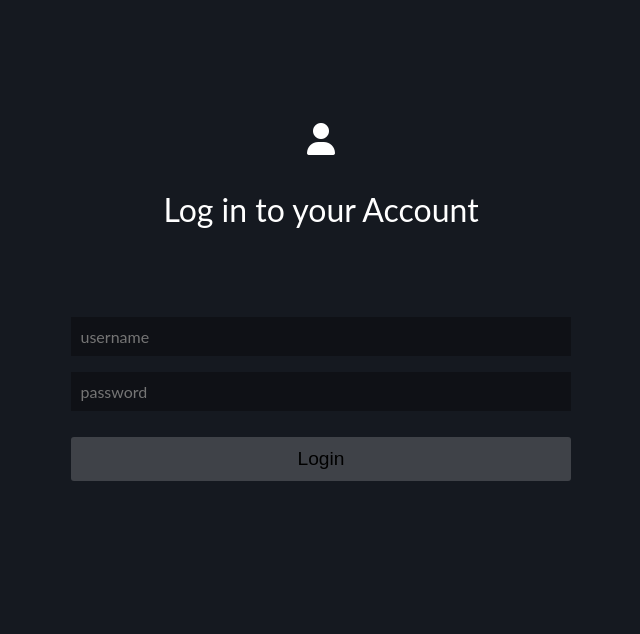
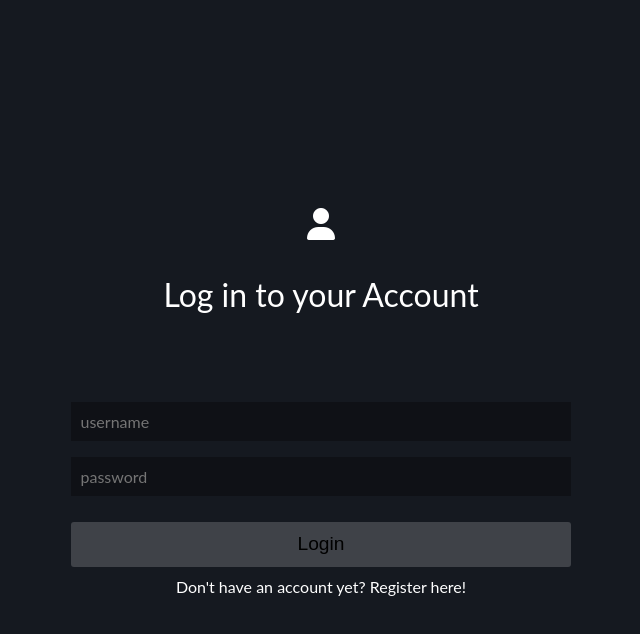
Before and after one commit to Lambda-CS-BuildWeek-MUD-TeamL/l-frontend, a React (Create React App) app: page /login in a window 1280 px wide. Shown: the top 634 px of the page, without its empty margins (319-959 px from the left). Built offline with nearby package versions, Linux system fonts and the light colour scheme.

Commit message:
login and signup redirects

```diff
--- a/src/components/HomePage.js
+++ b/src/components/HomePage.js
@@ -28,7 +28,7 @@ export default class HomePage extends React.Component {
         console.log(res.data);
         const newArr = res.data.rooms;
         this.setState({
-          rooms: newArr.sort(function(a, b) {
+          rooms: newArr.sort(function (a, b) {
             return a.id - b.id;
           })
         });
@@ -176,7 +176,7 @@ export default class HomePage extends React.Component {
               )}
           </div>
         </div>
-      </div>
+      </div >
     );
   }
 }
--- a/src/components/LandingPage.js
+++ b/src/components/LandingPage.js
@@ -10,6 +10,7 @@ export default class LandingPage extends React.Component {
         return (
             <div className='landing-div'>
                 <h3>CS21 Build Week 1 - Team L - MUD</h3>
+                <span>Please create an account or login to start playing.</span>
                 <Link className='landing-link' to='/login'>Login</Link>
                 <Link className='landing-link' to='/signup'>Sign Up</Link>
             </div>
--- a/src/components/Login.js
+++ b/src/components/Login.js
@@ -1,5 +1,6 @@
 import React from "react";
 import axios from "axios";
+import { Link } from 'react-router-dom'
 
 export default class Login extends React.Component {
   state = {
@@ -29,6 +30,7 @@ export default class Login extends React.Component {
 
   render() {
     return (
+      <div className="login-container">
         <div className="login-page">
           <div className="user-icon">
             <i className="fas fa-user"></i>
@@ -53,6 +55,8 @@ export default class Login extends React.Component {
               <button type="submit">Login</button>
             </form>
           </div>
+          <Link className="signup-redirect" to="/signup">Don't have an account yet? Register here!</Link>
+        </div>
       </div>
     );
   }
--- a/src/components/SignUp.js
+++ b/src/components/SignUp.js
@@ -1,5 +1,6 @@
 import React from "react";
 import axios from "axios";
+import { Link } from 'react-router-dom';
 
 export default class SignUp extends React.Component {
   state = {
@@ -38,7 +39,6 @@ export default class SignUp extends React.Component {
         <p className="signup-header">Create an Account</p>
         <div className="signup-form">
           <form onSubmit={this.handleSubmit}>
-            {" "}
             <input
               type="text"
               placeholder="username"
@@ -55,19 +55,20 @@ export default class SignUp extends React.Component {
             />
             <input
               type="password"
-              placeholder="password1"
+              placeholder="password"
               onChange={this.handleChange}
               value={this.state.password1}
               name="password1"
             />
             <input
               type="password"
-              placeholder="password2"
+              placeholder="confirm password"
               onChange={this.handleChange}
               value={this.state.password2}
               name="password2"
             />
             <button type="submit">Sign Up</button>
+            <Link className="login-redirect" to="/login">Already have an account? Login here!</Link>
           </form>
         </div>
       </div>
--- a/src/styles/landingpage.scss
+++ b/src/styles/landingpage.scss
@@ -9,4 +9,7 @@
     text-decoration: underline;
     margin: 1rem 0;
   }
+  span {
+    color: rgb(118, 169, 185);
   }
+}
--- a/src/styles/login.scss
+++ b/src/styles/login.scss
@@ -4,9 +4,7 @@
   justify-content: center;
   align-items: center;
   margin-top: 150px;
-  height: 300px;
-  margin-top: 150px;
-
+  height: 500px;
   .user-icon {
     color: white;
   }
@@ -48,4 +46,13 @@
       }
     }
   }
+
+  .signup-redirect {
+    margin-top: 10px;
+    font-size: 1rem;
+    color: white;
+  }
+  .signup-redirect:hover {
+    color: rgb(118, 169, 185);
+  }
 }
--- a/src/styles/signup.scss
+++ b/src/styles/signup.scss
@@ -4,8 +4,7 @@
   justify-content: center;
   align-items: center;
   margin-top: 150px;
-  height: 300px;
-  margin-top: 150px;
+  height: 500px;
 
   .user-icon {
     color: white;
@@ -48,4 +47,11 @@
       }
     }
   }
+  .login-redirect {
+    font-size: 1rem;
+    color: white;
+  }
+  .login-redirect:hover {
+    color: rgb(118, 169, 185);
+  }
 }
```
Lines whose indentation alone changed are shown as unchanged.
